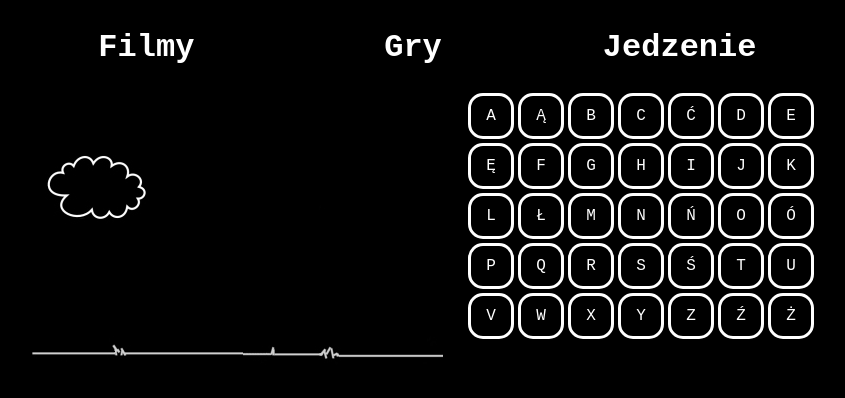
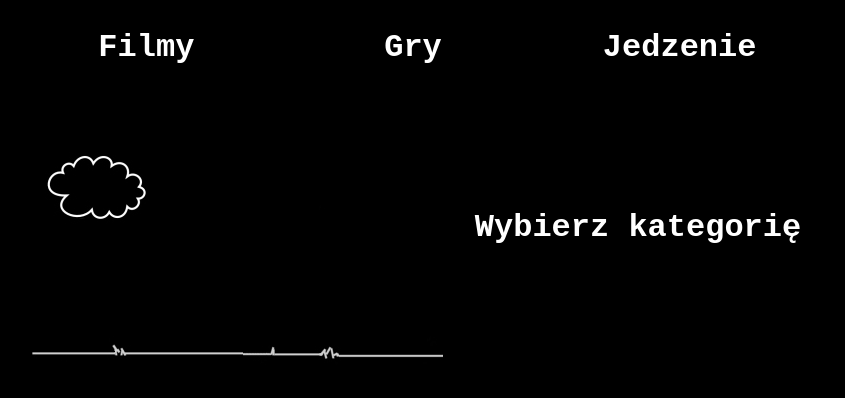
Before and after one commit to ArashiOP/wisielec, a React (Create React App) app: page / in a window 1280 px wide. Shown: the top 398 px of the page, without its empty margins (227-1072 px from the left). Built offline with nearby package versions, Linux system fonts and the light colour scheme.

Commit message:
refresh persistent

```diff
--- a/src/App.css
+++ b/src/App.css
@@ -14,6 +14,11 @@ body {
 
 .Word {
   color: white;
+  cursor: default;
+}
+
+.Gallows {
+  height: 280px;
 }
 
 .LetterNeutral {
@@ -70,6 +75,8 @@ body {
   color: white;
   display: grid;
   place-content: center;
+  justify-content: center;
+  justify-items: center;
 }
 
 .Categories {
@@ -81,6 +88,20 @@ body {
   cursor: pointer;
 }
 
+.btn-reset {
+  cursor: pointer;
+}
+
+.win {
+  color: green;
+  cursor: default;
+}
+
+.loose {
+  color: red;
+  cursor: default;
+}
+
 .container {
   display: flex;
   flex-grow: 1;
--- a/src/App.js
+++ b/src/App.js
@@ -6,20 +6,45 @@ import { useEffect, useState } from "react";
 import Categories from "./components/Categories";
 
 function App() {
-  const [guessWord, setGuessWord] = useState("");
+  const [guessWord, setGuessWord] = useState(() => {
+    const localValueGuessWord = localStorage.getItem("guessWord");
+    return localValueGuessWord !== null ? JSON.parse(localValueGuessWord) : "";
+  });
 
-  const [misses, setMisses] = useState(0);
+  const [misses, setMisses] = useState(() => {
+    const localValueMisses = localStorage.getItem("misses");
+    return localValueMisses !== null ? JSON.parse(localValueMisses) : 0;
+  });
 
-  const [displayWord, setDisplayWord] = useState();
+  const [displayWord, setDisplayWord] = useState(() => {
+    const localValueDisplayWord = localStorage.getItem("displayWord");
+    return localValueDisplayWord !== null
+      ? JSON.parse(localValueDisplayWord)
+      : null;
+  });
 
   useEffect(() => {
-    setDisplayWord(
-      guessWord
-        .split("")
-        .map((x) => (x === " " ? " " : "-"))
-        .join("")
-    );
+    localStorage.setItem("misses", JSON.stringify(misses));
+  }, [misses]);
+
+  useEffect(() => {
+    localStorage.setItem("guessWord", JSON.stringify(guessWord));
   }, [guessWord]);
+
+  useEffect(() => {
+    localStorage.setItem("displayWord", JSON.stringify(displayWord));
+  }, [displayWord]);
+
+  useEffect(() => {
+    displayWord ||
+      setDisplayWord(
+        guessWord
+          .split("")
+          .map((x) => (x === " " ? " " : "-"))
+          .join("")
+      );
+  }, [guessWord, displayWord]);
+  // localStorage.clear()
 
   return (
     <div className="App">
@@ -40,6 +65,7 @@ function App() {
           setDisplayWord={setDisplayWord}
           misses={misses}
           setMisses={setMisses}
+          setGuessWord={setGuessWord}
         />
       </div>
     </div>
--- a/src/components/Categories.js
+++ b/src/components/Categories.js
@@ -1,48 +1,23 @@
-export default function Categories({ setGuessWord }) {
-  let movies = [
-    "PULP FICTION",
-    "SKAZANI NA SHAWSHANK",
-    "LISTY DO M",
-    "KAC VEGAS",
-    "HARRY POTTER",
-    "PIĘKNA I BESTIA",
-    "NIENAWISTNA ÓSEMKA",
-  ];
+import { categories } from "../consts/categories";
 
-  let games = [
-    "WIEDŹMIN 3: DZIKI GON",
-    "CYBERPUNK",
-    "FIFA",
-    "NEED FOR SPEED",
-    "CALL OF DUTY",
-    "ASSASSINS CREED",
-    "GRAND THEFT AUTO",
-    "SKYRIM",
-    "RED DEAD REDEMPTION",
-  ];
-
-  let food = [
-    "HOT DOG",
-    "HAMBURGER",
-    "PIEROGI",
-    "NALEŚNIKI",
-    "BIGOS",
-    "ZAPIEKANKA",
-    "KEBAB",
-    "FRYTKI",
-    "BARSZCZ",
-  ];
-
+export default function Categories({ setGuessWord, setDisplayWord, guessWord }) {
   function generateRandomWord(arr) {
     const randomIndex = Math.floor(Math.random() * arr.length);
     return arr[randomIndex];
   }
 
+
   return (
     <div className="Categories">
-      <h1 onClick={() => setGuessWord(generateRandomWord(movies))}>Filmy</h1>
-      <h1 onClick={() => setGuessWord(generateRandomWord(games))}>Gry</h1>
-      <h1 onClick={() => setGuessWord(generateRandomWord(food))}>Jedzenie</h1>
+      <h1 onClick={() => setGuessWord(generateRandomWord(categories.movies))}>
+        Filmy
+      </h1>
+      <h1 onClick={() => setGuessWord(generateRandomWord(categories.games))}>
+        Gry
+      </h1>
+      <h1 onClick={() => setGuessWord(generateRandomWord(categories.food))}>
+        Jedzenie
+      </h1>
     </div>
   );
 }
--- a/src/components/Gallows.js
+++ b/src/components/Gallows.js
@@ -1,3 +1,3 @@
 export function Gallows({ misses }) {
-  return <img src={`img/s${misses <= 9 ? misses : 9}.jpg`} alt="true"></img>;
+  return <img className="Gallows" src={`img/s${misses <= 9 ? misses : 9}.jpg`} alt="true"></img>;
 }
--- a/src/components/Letter.js
+++ b/src/components/Letter.js
@@ -1,4 +1,4 @@
-import { useState } from "react";
+import { useState, useEffect } from "react";
 
 export default function Letter({
   children: letter,
@@ -8,9 +8,19 @@ export default function Letter({
   misses,
   setMisses,
 }) {
-  const [letterStatus, setLetterStatus] = useState("LetterNeutral");
+  const uniqueStatus = "letterStatus_" + letter;
+  const [letterStatus, setLetterStatus] = useState(() => {
+    const localValueLetterStatus = localStorage.getItem(uniqueStatus);
+    return localValueLetterStatus !== null
+      ? JSON.parse(localValueLetterStatus)
+      : "LetterNeutral";
+  });
 
-  function handleClick() {
+  useEffect(() => {
+    localStorage.setItem(uniqueStatus, JSON.stringify(letterStatus));
+  }, [letterStatus, uniqueStatus]);
+
+  const handleClick = () => {
     let newWord = displayWord;
     let newMisses = misses;
     for (let i = 0; i < guessWord.length; i++) {
@@ -26,7 +36,7 @@ export default function Letter({
     }
     setDisplayWord(newWord);
     setMisses(newMisses);
-  }
+  };
 
   return (
     <div
--- a/src/components/Result.js
+++ b/src/components/Result.js
@@ -1,5 +1,27 @@
-export function Result({children}) {
-    return <div className="Result">
-        {children}
+export function Result({ children, setMisses, setGuessWord, setDisplayWord }) {
+  const handleClick = () => {
+    setMisses(0);
+    setGuessWord("");
+    setDisplayWord("");
+    localStorage.clear();
+  };
+  let h1class;
+  if (children === "WYGRAŁEŚ!") {
+    h1class = "win";
+  } else if (children === "PRZEGRAŁEŚ!") {
+    h1class = "loose";
+  } else {
+    h1class = "Word";
+  }
+
+  return (
+    <div className="Result">
+      <h1 className={h1class}>{children}</h1>
+      {h1class === "Word" ? null : (
+        <h1 className="btn-reset" onClick={handleClick}>
+          {">"}ZAGRAJ PONOWNIE{"<"}
+        </h1>
+      )}
     </div>
+  );
 }
--- a/src/components/Tab.js
+++ b/src/components/Tab.js
@@ -1,43 +1,6 @@
 import Letter from "./Letter";
 import { Result } from "./Result";
-
-const alphabet = [
-  "A",
-  "Ą",
-  "B",
-  "C",
-  "Ć",
-  "D",
-  "E",
-  "Ę",
-  "F",
-  "G",
-  "H",
-  "I",
-  "J",
-  "K",
-  "L",
-  "Ł",
-  "M",
-  "N",
-  "Ń",
-  "O",
-  "Ó",
-  "P",
-  "Q",
-  "R",
-  "S",
-  "Ś",
-  "T",
-  "U",
-  "V",
-  "W",
-  "X",
-  "Y",
-  "Z",
-  "Ź",
-  "Ż",
-];
+import { alphabet } from "../consts/alphabet";
 
 export default function Tab({
   displayWord,
@@ -45,12 +8,31 @@ export default function Tab({
   guessWord,
   misses,
   setMisses,
+  setGuessWord,
 }) {
+  let message;
   if (misses >= 9) {
-    return <Result>YOU LOOSE</Result>;
+    message = "PRZEGRAŁEŚ!";
   } else if (displayWord ? !displayWord.includes("-") : false) {
-    return <Result>YOU WIN</Result>;
+    message = "WYGRAŁEŚ!";
   } else {
+    message = "Wybierz kategorię";
+  }
+
+  if (!displayWord || !displayWord.includes("-") || misses >= 9) {
+    return (
+      <Result setMisses={setMisses} setGuessWord={setGuessWord} setDisplayWord={setDisplayWord}>
+        {message}
+      </Result>
+    );
+  } else {
+    // if (misses >= 9) {
+    //   return <Result setMisses={setMisses}>PRZEGRAŁEŚ!</Result>;
+    // } else if (displayWord ? !displayWord.includes("-") : false) {
+    //   return <Result setMisses={setMisses}>WYGRAŁEŚ!</Result>;
+    // } else if (!displayWord) {
+    //   return <Result >Wybierz kategorię</Result>;
+    // } else {
     return (
       <div className="Tab">
         {alphabet.map((letter, index) => (
--- /dev/null
+++ b/src/consts/alphabet.js
@@ -0,0 +1,37 @@
+export const alphabet = [
+    "A",
+    "Ą",
+    "B",
+    "C",
+    "Ć",
+    "D",
+    "E",
+    "Ę",
+    "F",
+    "G",
+    "H",
+    "I",
+    "J",
+    "K",
+    "L",
+    "Ł",
+    "M",
+    "N",
+    "Ń",
+    "O",
+    "Ó",
+    "P",
+    "Q",
+    "R",
+    "S",
+    "Ś",
+    "T",
+    "U",
+    "V",
+    "W",
+    "X",
+    "Y",
+    "Z",
+    "Ź",
+    "Ż",
+  ];
--- /dev/null
+++ b/src/consts/categories.js
@@ -0,0 +1,33 @@
+export const categories = {
+  movies: [
+    "PULP FICTION",
+    "SKAZANI NA SHAWSHANK",
+    "LISTY DO M",
+    "KAC VEGAS",
+    "HARRY POTTER",
+    "PIĘKNA I BESTIA",
+    "NIENAWISTNA ÓSEMKA",
+  ],
+  games: [
+    "WIEDŹMIN",
+    "CYBERPUNK",
+    "FIFA",
+    "NEED FOR SPEED",
+    "CALL OF DUTY",
+    "ASSASSINS CREED",
+    "GRAND THEFT AUTO",
+    "SKYRIM",
+    "RED DEAD REDEMPTION",
+  ],
+  food: [
+    "HOT DOG",
+    "HAMBURGER",
+    "PIEROGI",
+    "NALEŚNIKI",
+    "BIGOS",
+    "ZAPIEKANKA",
+    "KEBAB",
+    "FRYTKI",
+    "BARSZCZ",
+  ],
+};
```
